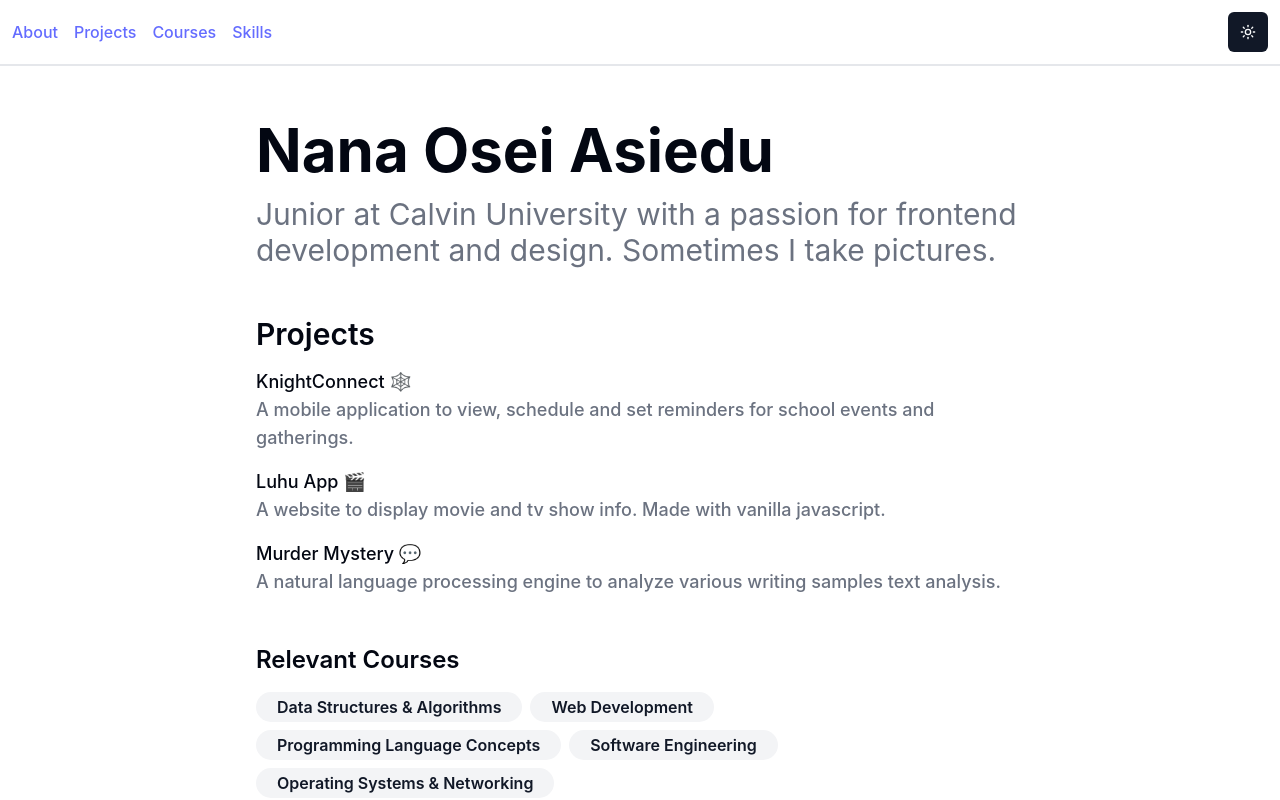
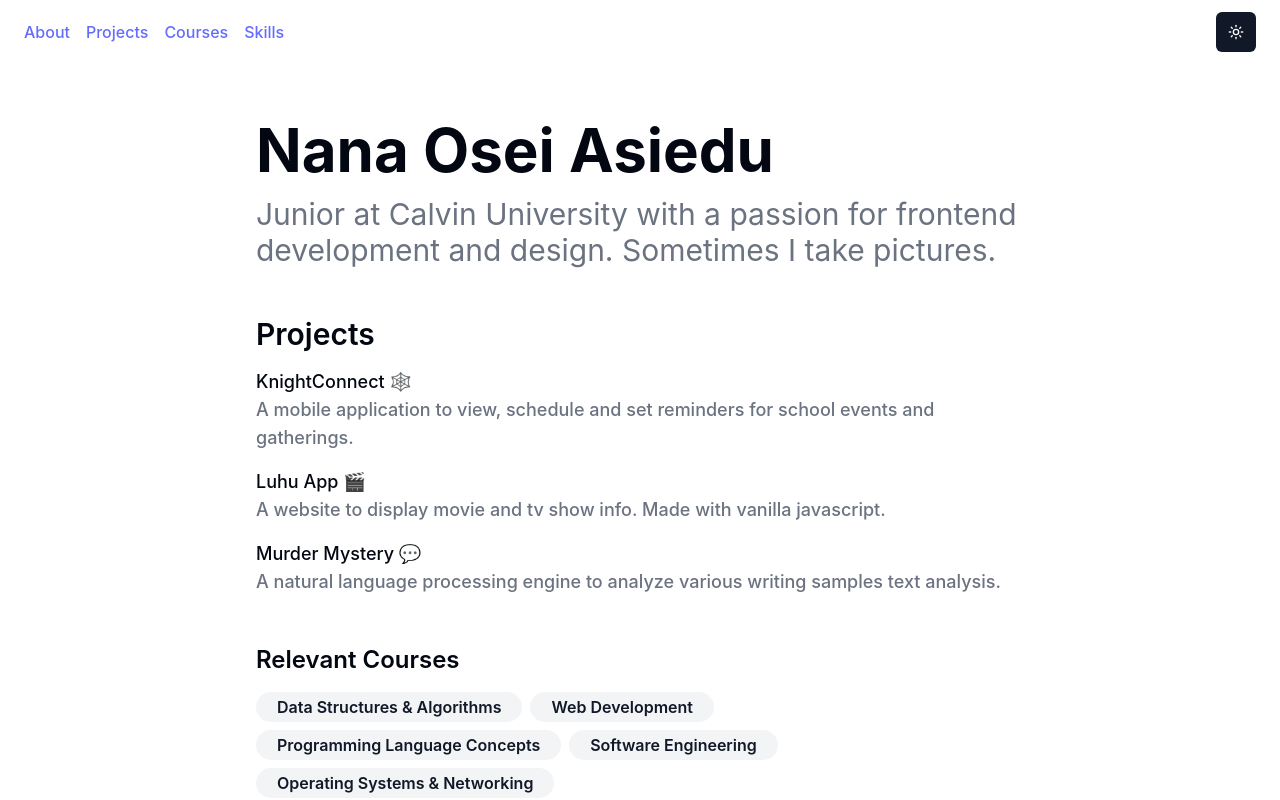
Before and after one commit to NanaAY/resume-site, a React (Vite) app: page / in a window 1280 px wide. Shown: the top 800 px of the page. Built offline with nearby package versions, Linux system fonts and the light colour scheme.

Commit message:
transluscent navbar

```diff
--- a/src/App.tsx
+++ b/src/App.tsx
@@ -11,7 +11,7 @@ import {
   NavigationMenuList,
 } from "./components/ui/navigation-menu";
 import { useRef } from "react";
-
+//TODO: Add avatar, change color scheme, update buttons, change projects section to tree view
 function App() {
   const aboutRef = useRef<HTMLDivElement>(null);
   const projectsRef = useRef<HTMLDivElement>(null);
@@ -47,7 +47,7 @@ function App() {
   ];
   return (
     <>
-      <header className="border-b-2  p-3 flex fixed top-0 right-0 left-0 justify-between">
+      <header className=" bg-transparent backdrop-blur-md px-6 py-3 flex fixed top-0 right-0 left-0 justify-between">
         <NavigationMenu>
           <NavigationMenuList className="gap-x-3">
             <NavigationMenuItem>
```
Also changed, not shown: components.json.
